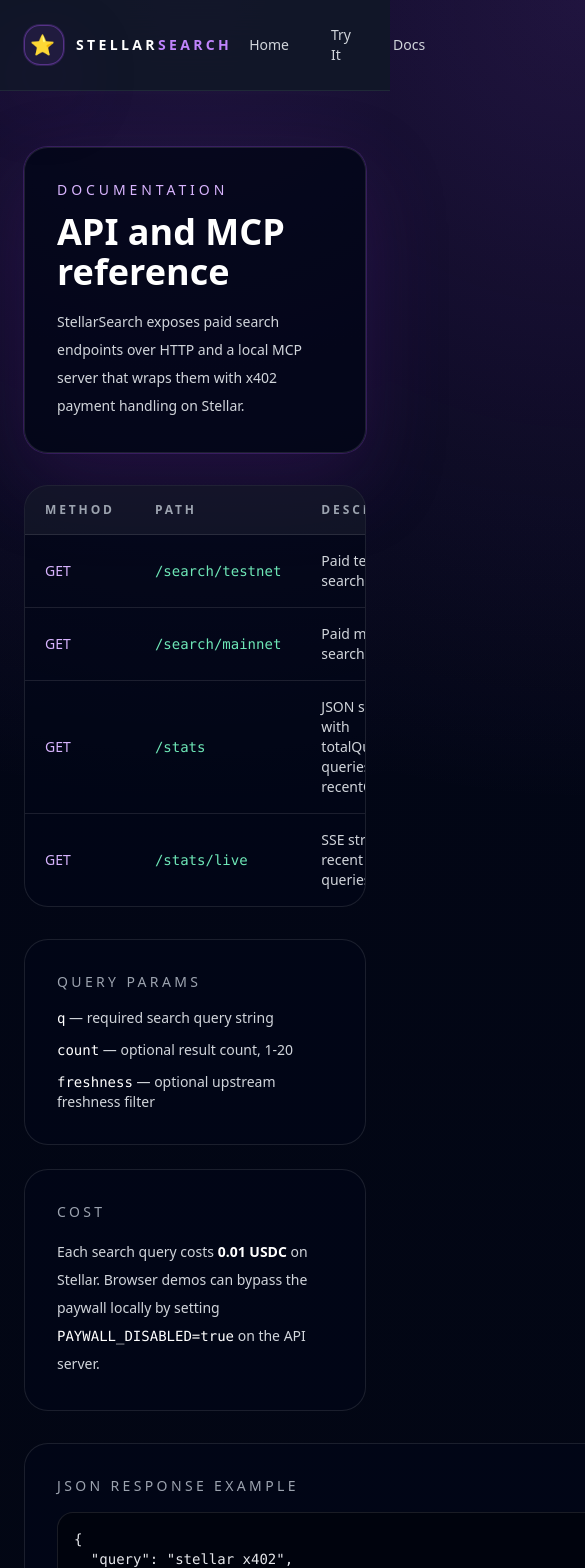
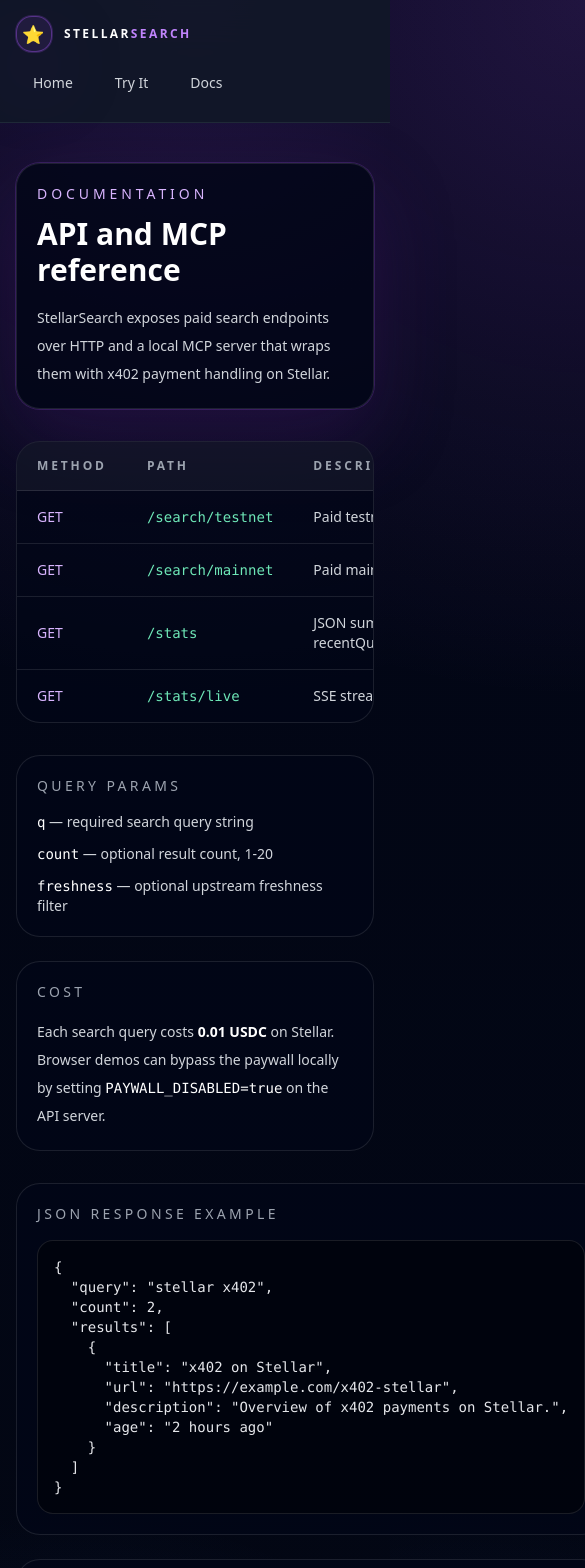
Before and after one commit to abraham-yusuf/Stellar-Hackathon, a Next.js app in the folder packages/web/: page /docs in a window 390 px wide. Shown: the top 1568 px of the page, 585 px wide, since content can reach past the window. Built offline with nearby package versions, Linux system fonts and the light colour scheme.

Commit message:
Improve mobile responsiveness across web pages
Agent-Logs-Url: https://github.com/abraham-yusuf/Stellar-Hackathon/sessions/ccf0bec2-876a-4c08-be6b-8ea16df6ca72

Co-authored-by: abraham-yusuf <76843145+abraham-yusuf@users.noreply.github.com>

```diff
--- a/packages/web/src/app/components/LiveFeed.tsx
+++ b/packages/web/src/app/components/LiveFeed.tsx
@@ -59,11 +59,11 @@ export default function LiveFeed() {
   const rows = useMemo(() => entries, [entries]);
 
   return (
-    <div className="rounded-3xl border border-white/10 bg-slate-950/80 p-6 shadow-glow">
-      <div className="mb-5 flex items-center justify-between gap-4">
+    <div className="rounded-3xl border border-white/10 bg-slate-950/80 p-4 shadow-glow sm:p-6">
+      <div className="mb-5 flex flex-col gap-4 sm:flex-row sm:items-center sm:justify-between">
         <div>
           <p className="text-sm uppercase tracking-[0.28em] text-purple-300">Live feed</p>
-          <h3 className="mt-2 text-2xl font-semibold text-white">Fresh paid queries streaming from the API</h3>
+          <h3 className="mt-2 text-xl font-semibold text-white sm:text-2xl">Fresh paid queries streaming from the API</h3>
         </div>
         <div className="inline-flex items-center gap-2 rounded-full border border-emerald-400/20 bg-emerald-500/10 px-3 py-1 text-xs font-semibold uppercase tracking-[0.24em] text-emerald-300">
           <span className={`h-2.5 w-2.5 rounded-full ${connected ? "animate-pulse bg-emerald-400" : "bg-gray-500"}`} />
--- a/packages/web/src/app/components/Nav.tsx
+++ b/packages/web/src/app/components/Nav.tsx
@@ -9,19 +9,19 @@ const links = [
 export default function Nav() {
   return (
     <header className="sticky top-0 z-50 border-b border-gray-800 bg-gray-900/90 backdrop-blur-xl">
-      <div className="mx-auto flex max-w-7xl items-center justify-between px-6 py-4">
-        <Link href="/" className="flex items-center gap-3 text-sm font-semibold tracking-[0.24em] text-white uppercase">
-          <span className="inline-flex h-10 w-10 items-center justify-center rounded-2xl border border-purple-500/40 bg-purple-500/10 text-xl text-purple-300 shadow-glow">⭐</span>
+      <div className="mx-auto flex max-w-7xl flex-wrap items-center justify-between gap-3 px-4 py-4 sm:px-6">
+        <Link href="/" className="flex items-center gap-3 text-xs font-semibold uppercase tracking-[0.2em] text-white sm:text-sm sm:tracking-[0.24em]">
+          <span className="inline-flex h-9 w-9 items-center justify-center rounded-2xl border border-purple-500/40 bg-purple-500/10 text-lg text-purple-300 shadow-glow sm:h-10 sm:w-10 sm:text-xl">⭐</span>
           <span>
             Stellar<span className="text-purple-400">Search</span>
           </span>
         </Link>
-        <nav className="flex items-center gap-2 text-sm text-gray-300">
+        <nav className="flex w-full items-center gap-2 overflow-x-auto pb-1 text-sm text-gray-300 sm:w-auto sm:pb-0">
           {links.map((link) => (
             <Link
               key={link.href}
               href={link.href}
-              className="rounded-full border border-transparent px-4 py-2 transition hover:border-purple-500/30 hover:bg-purple-500/10 hover:text-white"
+              className="whitespace-nowrap rounded-full border border-transparent px-4 py-2 transition hover:border-purple-500/30 hover:bg-purple-500/10 hover:text-white"
             >
               {link.label}
             </Link>
--- a/packages/web/src/app/components/SearchDemo.tsx
+++ b/packages/web/src/app/components/SearchDemo.tsx
@@ -73,11 +73,11 @@ export default function SearchDemo() {
   }
 
   return (
-    <div className="rounded-3xl border border-purple-500/20 bg-slate-950/80 p-6 shadow-glow">
+    <div className="rounded-3xl border border-purple-500/20 bg-slate-950/80 p-4 shadow-glow sm:p-6">
       <div className="flex flex-col gap-3 md:flex-row md:items-end md:justify-between">
         <div>
           <p className="text-sm uppercase tracking-[0.28em] text-purple-300">Search demo</p>
-          <h2 className="mt-2 text-3xl font-semibold text-white">Try the testnet endpoint from the browser</h2>
+          <h2 className="mt-2 text-2xl font-semibold text-white sm:text-3xl">Try the testnet endpoint from the browser</h2>
           <p className="mt-3 max-w-2xl text-sm text-gray-400">
             This demo calls <span className="font-mono text-gray-200">/search/testnet</span> directly. For local demos, run the API with <span className="font-mono text-gray-200">PAYWALL_DISABLED=true</span>.
           </p>
@@ -117,7 +117,7 @@ export default function SearchDemo() {
           </div>
         </div>
 
-        <div className="rounded-2xl border border-white/10 bg-white/5 p-4">
+        <div className="min-w-0 rounded-2xl border border-white/10 bg-white/5 p-4">
           <div className="flex flex-col gap-2 border-b border-white/10 pb-4 md:flex-row md:items-center md:justify-between">
             <div>
               <p className="text-xs uppercase tracking-[0.24em] text-gray-400">Results</p>
--- a/packages/web/src/app/docs/page.tsx
+++ b/packages/web/src/app/docs/page.tsx
@@ -54,17 +54,18 @@ const curlExample = `curl "http://localhost:3001/search/testnet?q=stellar%20x402
 
 export default function DocsPage() {
   return (
-    <div className="mx-auto flex max-w-6xl flex-col gap-8 px-6 py-14 md:py-20">
-      <section className="rounded-3xl border border-white/10 bg-slate-950/80 p-8 shadow-glow">
+    <div className="mx-auto flex max-w-6xl flex-col gap-8 px-4 py-10 sm:px-6 md:py-20">
+      <section className="rounded-3xl border border-white/10 bg-slate-950/80 p-5 shadow-glow sm:p-8">
         <p className="text-sm uppercase tracking-[0.28em] text-purple-300">Documentation</p>
-        <h1 className="mt-3 text-4xl font-semibold text-white">API and MCP reference</h1>
+        <h1 className="mt-3 text-3xl font-semibold text-white sm:text-4xl">API and MCP reference</h1>
         <p className="mt-4 max-w-3xl text-sm leading-7 text-gray-300">
           StellarSearch exposes paid search endpoints over HTTP and a local MCP server that wraps them with x402 payment handling on Stellar.
         </p>
       </section>
 
       <section className="overflow-hidden rounded-3xl border border-white/10 bg-slate-950/70">
-        <table className="min-w-full divide-y divide-white/10 text-left text-sm">
+        <div className="overflow-x-auto">
+          <table className="min-w-[680px] divide-y divide-white/10 text-left text-sm">
           <thead className="bg-white/5 text-xs uppercase tracking-[0.24em] text-gray-400">
             <tr>
               <th className="px-5 py-4">Method</th>
@@ -81,11 +82,12 @@ export default function DocsPage() {
               </tr>
             ))}
           </tbody>
-        </table>
+          </table>
+        </div>
       </section>
 
       <section className="grid gap-6 lg:grid-cols-2">
-        <div className="rounded-3xl border border-white/10 bg-slate-950/70 p-8">
+        <div className="rounded-3xl border border-white/10 bg-slate-950/70 p-5 sm:p-8">
           <p className="text-sm uppercase tracking-[0.24em] text-gray-400">Query params</p>
           <ul className="mt-4 space-y-3 text-sm text-gray-300">
             <li><span className="font-mono text-white">q</span> — required search query string</li>
@@ -93,7 +95,7 @@ export default function DocsPage() {
             <li><span className="font-mono text-white">freshness</span> — optional upstream freshness filter</li>
           </ul>
         </div>
-        <div className="rounded-3xl border border-white/10 bg-slate-950/70 p-8">
+        <div className="rounded-3xl border border-white/10 bg-slate-950/70 p-5 sm:p-8">
           <p className="text-sm uppercase tracking-[0.24em] text-gray-400">Cost</p>
           <p className="mt-4 text-sm leading-7 text-gray-300">
             Each search query costs <span className="font-semibold text-white">0.01 USDC</span> on Stellar. Browser demos can bypass the paywall locally by setting <span className="font-mono text-white">PAYWALL_DISABLED=true</span> on the API server.
@@ -102,22 +104,22 @@ export default function DocsPage() {
       </section>
 
       <section className="grid gap-6 lg:grid-cols-2">
-        <div className="rounded-3xl border border-white/10 bg-slate-950/70 p-8">
+        <div className="rounded-3xl border border-white/10 bg-slate-950/70 p-5 sm:p-8">
           <p className="text-sm uppercase tracking-[0.24em] text-gray-400">JSON response example</p>
           <pre className="mt-4 overflow-x-auto rounded-2xl border border-white/10 bg-black/40 p-4 text-sm text-gray-200"><code>{responseExample}</code></pre>
         </div>
-        <div className="rounded-3xl border border-white/10 bg-slate-950/70 p-8">
+        <div className="rounded-3xl border border-white/10 bg-slate-950/70 p-5 sm:p-8">
           <p className="text-sm uppercase tracking-[0.24em] text-gray-400">MCP setup</p>
           <pre className="mt-4 overflow-x-auto rounded-2xl border border-white/10 bg-black/40 p-4 text-sm text-gray-200"><code>{mcpConfig}</code></pre>
         </div>
       </section>
 
       <section className="grid gap-6 lg:grid-cols-2">
-        <div className="rounded-3xl border border-white/10 bg-slate-950/70 p-8">
+        <div className="rounded-3xl border border-white/10 bg-slate-950/70 p-5 sm:p-8">
           <p className="text-sm uppercase tracking-[0.24em] text-gray-400">Node.js</p>
           <pre className="mt-4 overflow-x-auto rounded-2xl border border-white/10 bg-black/40 p-4 text-sm text-gray-200"><code>{nodeExample}</code></pre>
         </div>
-        <div className="rounded-3xl border border-white/10 bg-slate-950/70 p-8">
+        <div className="rounded-3xl border border-white/10 bg-slate-950/70 p-5 sm:p-8">
           <p className="text-sm uppercase tracking-[0.24em] text-gray-400">curl</p>
           <pre className="mt-4 overflow-x-auto rounded-2xl border border-white/10 bg-black/40 p-4 text-sm text-gray-200"><code>{curlExample}</code></pre>
         </div>
--- a/packages/web/src/app/try/page.tsx
+++ b/packages/web/src/app/try/page.tsx
@@ -7,8 +7,8 @@ export const metadata: Metadata = {
 
 export default function TryPage() {
   return (
-    <div className="mx-auto max-w-6xl px-6 py-14 md:py-20">
-      <div className="mb-8 rounded-3xl border border-amber-400/20 bg-amber-500/10 px-5 py-4 text-sm text-amber-100">
+    <div className="mx-auto max-w-6xl px-4 py-10 sm:px-6 md:py-20">
+      <div className="mb-8 rounded-3xl border border-amber-400/20 bg-amber-500/10 px-4 py-4 text-sm leading-6 text-amber-100 sm:px-5">
         Demo mode expects the API server to run with <span className="font-mono">PAYWALL_DISABLED=true</span> so browser requests can reach <span className="font-mono">/search/testnet</span> without signing a payment.
       </div>
       <SearchDemo />
```
Also changed, not shown: packages/web/src/app/page.tsx (+13 -13 lines), 1 other file (tests, documents, lock files or other folders).
